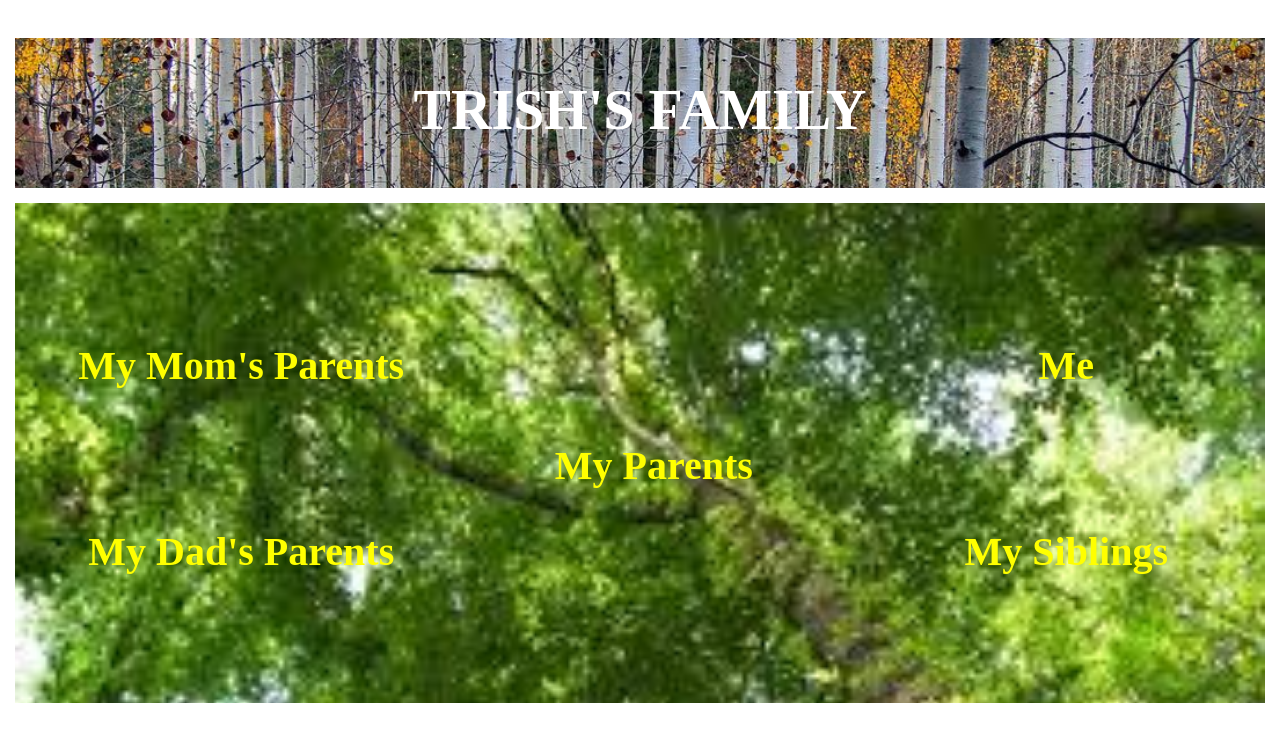
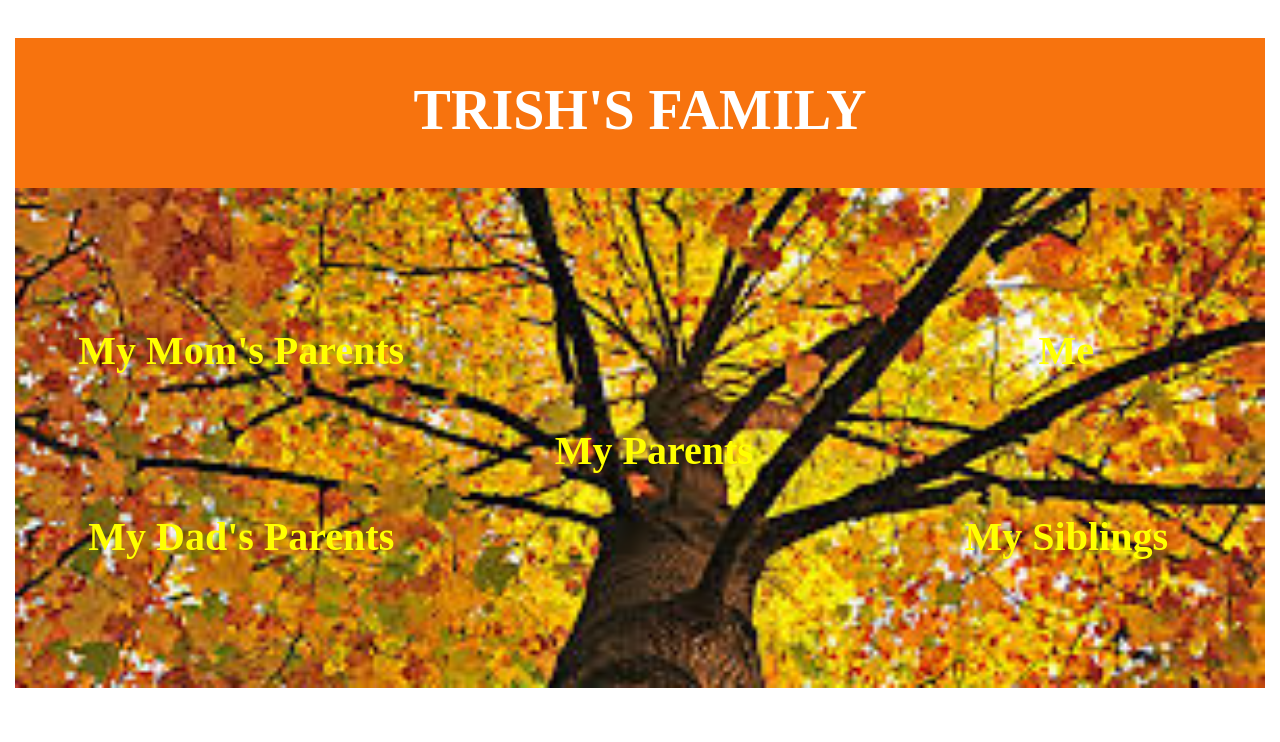
Before and after one commit to trishp1000/Family-Tree-New, a plain HTML site: page index.html in a window 1280 px wide. Drawn offline with Linux system fonts and the light colour scheme.

Commit message:
Updated background of main header and nav

```diff
--- a/css/style.css
+++ b/css/style.css
@@ -28,9 +28,8 @@ img {
   text-align: center;
   font-size: 1.75em;
   font-weight: bold;
-  background: url('../img/treebark1.jpg') no-repeat center;
-  background-size: cover;
-  margin: 15px;
+  background-color: #f7730e;
+  margin: 0 15px 0 15px;
  }
 
 .main-list {
@@ -48,9 +47,9 @@ img {
   text-align: center;
   font-size: 2.5em;
   font-weight: bold;
-  background: url('../img/tree3.jpg') no-repeat center;
+  background: url('../img/tree9.jpg') no-repeat center;
   background-size: cover;
-  margin: 15px;
+  margin: 0 15px 0 15px;
   }
 
 
@@ -60,20 +59,14 @@ img {
 
 @media (min-width: 769px) {
 
-/*.container {
-	width: 90%;
-	margin: 0 auto;
-}*/
-
 .main-header {
   color: white;
   text-align: center;
   font-size: 1.75em;
   font-weight: bold;
   height: 150px;
-  background: url('../img/treetrunks.jpg') no-repeat center;
-  background-size: cover;
-  margin: 15px;
+  background-color: #f7730e;
+  margin: 0 15px 0 15px;
 }
 
 /* TRouBLe*/
@@ -88,9 +81,9 @@ h1 {
   font-size: 2.5em;
   font-weight: bold;
   height: 500px;
-  background: url('../img/tree3.jpg') no-repeat center;
+  background: url('../img/tree9.jpg') no-repeat center;
   background-size: cover;
-  margin: 15px;
+  margin: 0 15px 0 15px;
 }
 
 /* TRouBLe*/
@@ -116,6 +109,8 @@ h1 {
   width: 33%;
 }
 
+
+
 /* ---- Float clearfix ---- */
 
 .clearfix::after {
```
Also changed, not shown: img/tree10.jpg (added), img/tree11.jpg (added), img/tree4.jpg (added), img/tree5.jpg (added), img/tree6.jpg (added), img/tree7.jpg (added), img/tree8.jpg (added), img/tree9.jpg (added).
